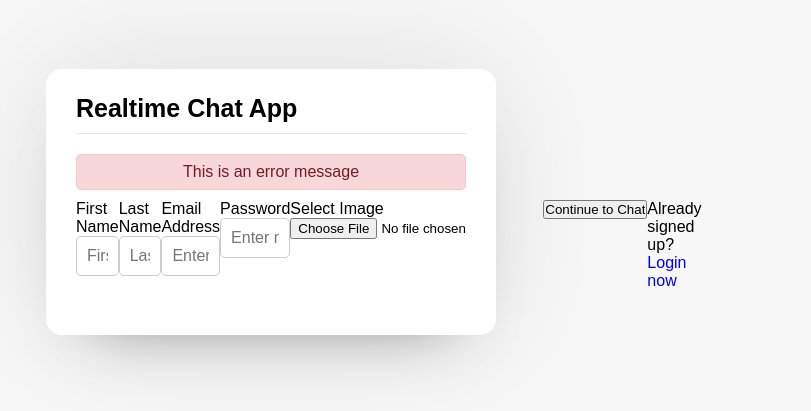
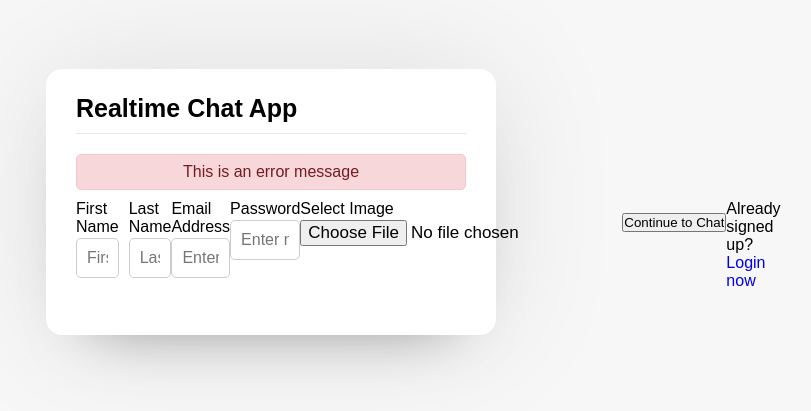
Before and after one commit to hanseu9839/Realtime_Chatting_Web-JSP-Database-, a PHP site: page / in a window 1280 px wide. Shown: the part 198-609 px from the top of the page, without its empty margins (369-1180 px from the left). Run offline with PHP 8.4, Linux system fonts and the light colour scheme.

```diff
--- a/index.html
+++ b/index.html
@@ -33,11 +33,11 @@
                         <label>Password</label>
                         <input type="text" placeholder="Enter new password">
                     </div>
-                    <div class="field">
+                    <div class="field image">
                         <label>Select Image</label>
                         <input type="file">
                     </div>
-                    <div class="field">
+                    <div class="field button">
                         <input type="submit" value="Continue to Chat">
                     </div>
                     <div class="link">Already signed up? <a href="#">Login now</a></div>
--- a/style.css
+++ b/style.css
@@ -50,18 +50,30 @@ body{
 .form form .name-details{
     display: flex;
 }
-form .name-details.field:first-child{
+form .name-details .field:first-child{
     margin-right: 10px;
 }
+form .name-details .field:last-child{
+    margin-left: 10px;
+}
+
 .form form .field{
     display: flex;
     flex-direction: column;
     margin-bottom: 10px;
 }
+.form form .field label{
+    margin-bottom: 2px;
+}
+.form form .image input{
+    font-size:17px;
+}
+.form form .button input{
+    margin-top:13px;
+}
 /*outline 외곽선 스타일 설정  */
 .form form .field input{
     outline: none;
-
 }
 .form form .input input{
     height: 40px;
```
